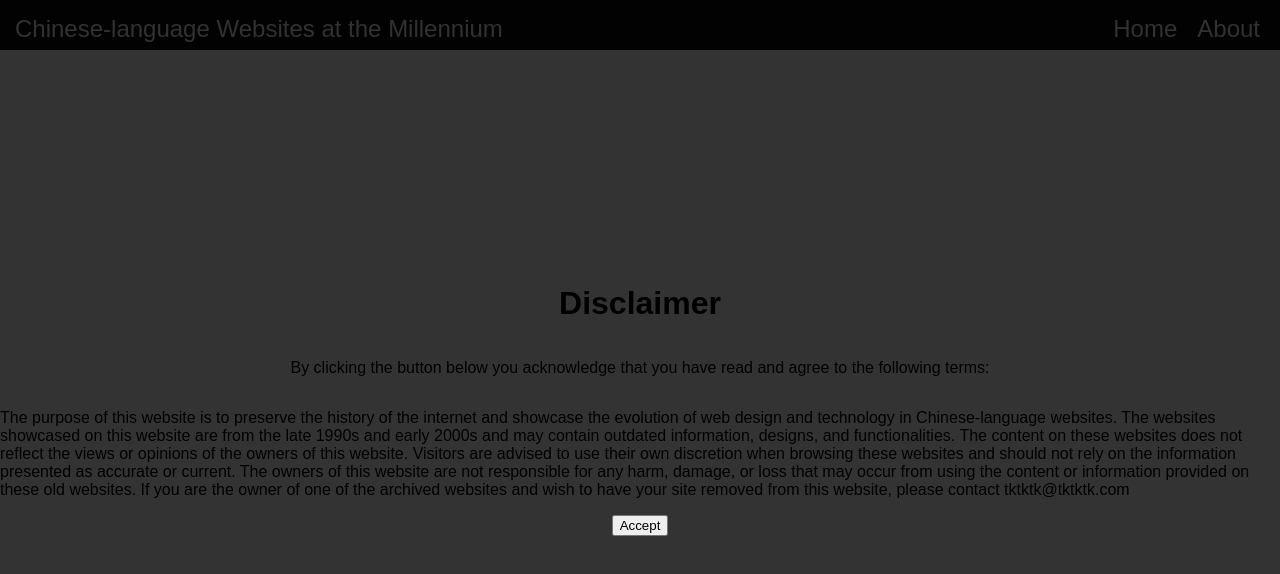
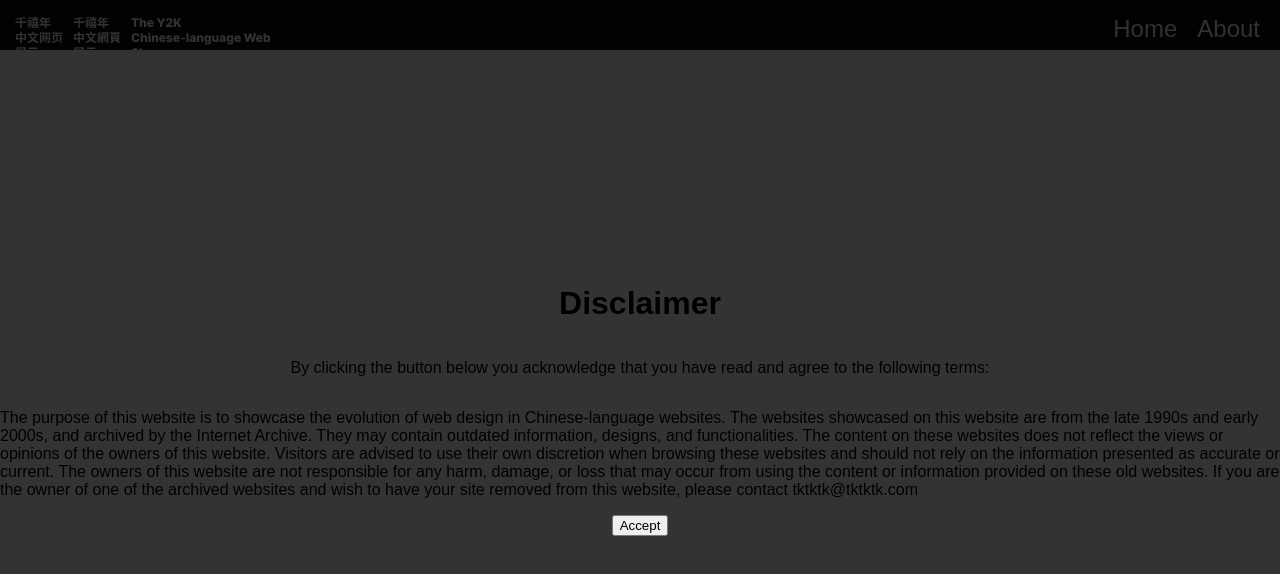
Before and after one commit to yaothao/YelloPagePublicFacing, a React (Create React App) app: page /disclaimer in a window 1280 px wide. Shown: the top 574 px of the page. Built offline with nearby package versions, Linux system fonts and the light colour scheme; no server answers.

Commit message:
update logo, homebar, disclaim. and about

```diff
--- a/src/About.js
+++ b/src/About.js
@@ -3,7 +3,7 @@ import React from "react";
 function About({backBotton}) {
     return (
         <div className="about-page">
-            <h1>This is the about page</h1>
+            <h1>About</h1>
             <p>This website present you a variaty of archived Chinese Websites</p>
         </div>
 
--- a/src/DisclaimerAlert.js
+++ b/src/DisclaimerAlert.js
@@ -15,7 +15,7 @@ function DisclaimerAlert ({callback}) {
           <p>By clicking the button below you acknowledge that you have read and agree to the following terms: </p>
           <p>
 
-The purpose of this website is to preserve the history of the internet and showcase the evolution of web design and technology in Chinese-language websites. The websites showcased on this website are from the late 1990s and early 2000s and may contain outdated information, designs, and functionalities. The content on these websites does not reflect the views or opinions of the owners of this website. Visitors are advised to use their own discretion when browsing these websites and should not rely on the information presented as accurate or current. The owners of this website are not responsible for any harm, damage, or loss that may occur from using the content or information provided on these old websites. If you are the owner of one of the archived websites and wish to have your site removed from this website, please contact tktktk@tktktk.com</p>
+The purpose of this website is to showcase the evolution of web design in Chinese-language websites. The websites showcased on this website are from the late 1990s and early 2000s, and archived by the Internet Archive. They may contain outdated information, designs, and functionalities. The content on these websites does not reflect the views or opinions of the owners of this website. Visitors are advised to use their own discretion when browsing these websites and should not rely on the information presented as accurate or current. The owners of this website are not responsible for any harm, damage, or loss that may occur from using the content or information provided on these old websites. If you are the owner of one of the archived websites and wish to have your site removed from this website, please contact tktktk@tktktk.com</p>
 
           <button onClick={() => handleAccept()}>Accept</button>
         </div>
--- a/src/Homebar.js
+++ b/src/Homebar.js
@@ -1,13 +1,14 @@
 import React from "react";
 import './Homebar.css'
 import { Link } from 'react-router-dom'
+import sitelogo from './sitelogo.svg'
 
 export default function Homebar() {
     // the top welcome notes stays throughout the webpages
     return (
         <div className="web-title">
             <ul className="menu-list">
-                <li>Chinese-language Websites at the Millennium</li>
+                <li><img src={sitelogo} alt="Logo" /></li>
                 <li className="menu-item"><Link to='/'>Home</Link></li>
                 <li>
                     <Link to='/about'>About</Link>
```
Also changed, not shown: src/sitelogo.svg (added).
